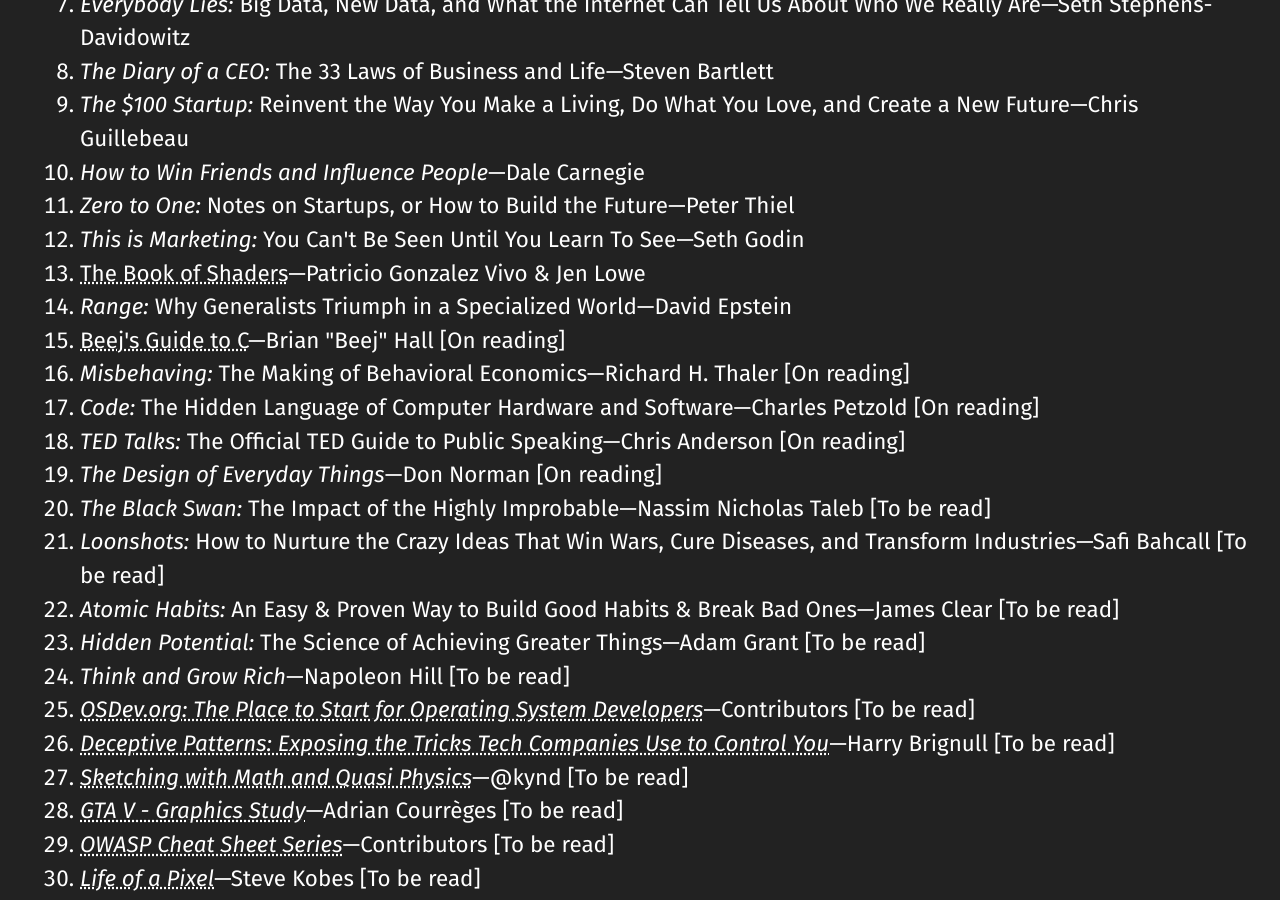
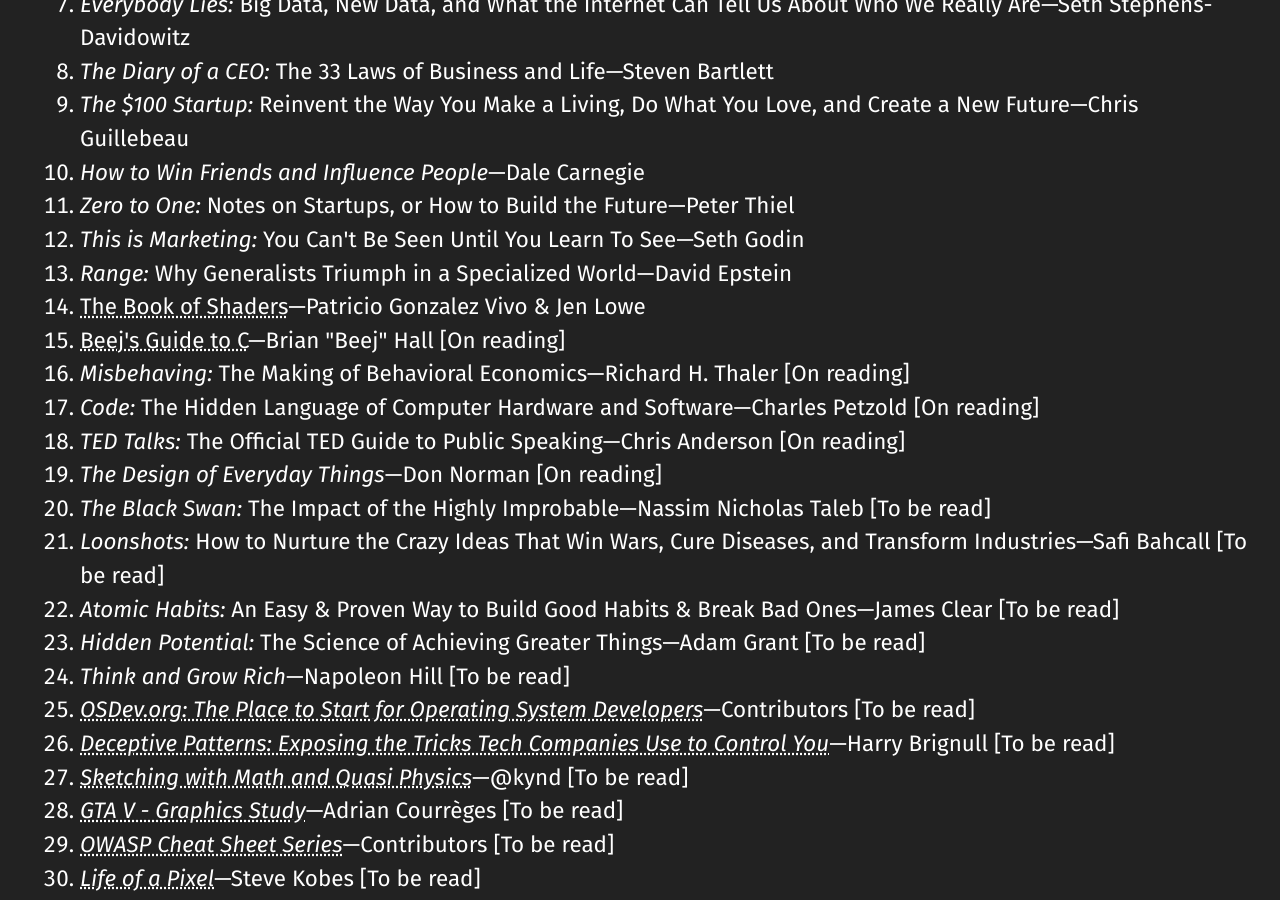
Before and after one commit to naruaika/naruaika.github.io, a Jekyll site: the page built from resources/index.html, in a window 1280 px wide and 900 px high, scrolled down 904 px. Built offline with Jekyll 4.4.1, drawn with Linux system fonts in a browser that asks for light colours; part of the change alters nothing that is shown.

```diff
--- a/resources/index.html
+++ b/resources/index.html
@@ -148,8 +148,8 @@ permalink: /resource/
         <li><i>How to Win Friends and Influence People</i>&mdash;Dale Carnegie</li>
         <li><i>Zero to One:</i> Notes on Startups, or How to Build the Future&mdash;Peter Thiel</li>
         <li><i>This is Marketing:</i> You Can't Be Seen Until You Learn To See&mdash;Seth Godin</li>
+        <li><i>Range:</i> Why Generalists Triumph in a Specialized World&mdash;David Epstein</li>
         <li><a href="https://thebookofshaders.com" rel="nofollow">The Book of Shaders</a>&mdash;Patricio Gonzalez Vivo & Jen Lowe</li>
-        <li><i>Range:</i> Why Generalists Triumph in a Specialized World&mdash;David Epstein</li>
         <li><a href="https://beej.us/guide/" rel="nofollow">Beej's Guide to C</a>&mdash;Brian "Beej" Hall [On reading]</li>
         <li><i>Misbehaving:</i> The Making of Behavioral Economics&mdash;Richard H. Thaler [On reading]</li>
         <li><i>Code:</i> The Hidden Language of Computer Hardware and Software&mdash;Charles Petzold [On reading]</li>
```
